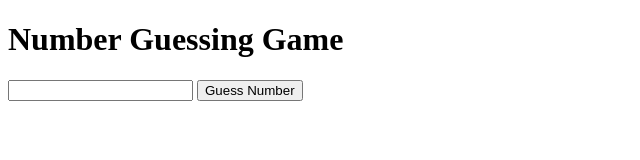
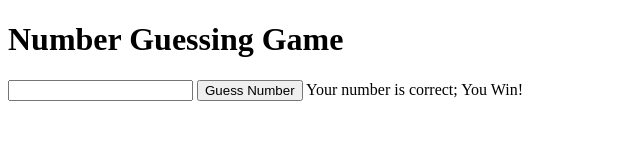
Before and after one commit to PrabathBnk/numberGuessing-game, a plain HTML site: page index.html in a window 1280 px wide. Both pictures are taken after a click on the button "Guess Number". Shown: the whole page, without its empty margins (0-640 px from the left). Drawn offline with Linux system fonts and the light colour scheme.

Commit message:
add functionality

```diff
--- a/app.js
+++ b/app.js
@@ -33,4 +33,19 @@ console.log(customer_1.getName());
 customer_1.setAge(20);
 console.log(customer_1.age);*/
 
-let randomumber = Math.floor((Math.random()*10)*1);
+let randomNumber = Math.floor((Math.random()*10)*1);
+
+document.getElementById("btnGuess").addEventListener("click", function(){
+    let inputNumber = document.getElementById("inputNumber").value;
+    inputNumber = parseInt(inputNumber);
+
+    let result = document.getElementById("lblResult");
+
+    if(inputNumber > randomNumber){
+        result.innerHTML = "Your number greater than the number"
+    }else if(inputNumber < randomNumber){
+        result.innerHTML = "Your number less than the number"
+    }else{
+        result.innerHTML = "Your number is correct; You Win!"
+    }
+})
--- a/index.html
+++ b/index.html
@@ -9,6 +9,7 @@
     <h1>Number Guessing Game</h1>
     <input type="text" id="inputNumber">
     <input id="btnGuess" type="button" value="Guess Number">
+    <label for="" id="lblResult"></label>
 
 
     <script src="app.js"></script>
```
